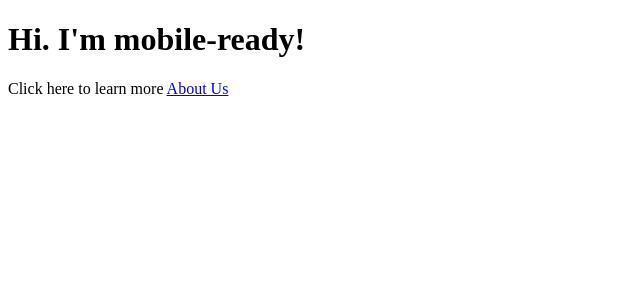
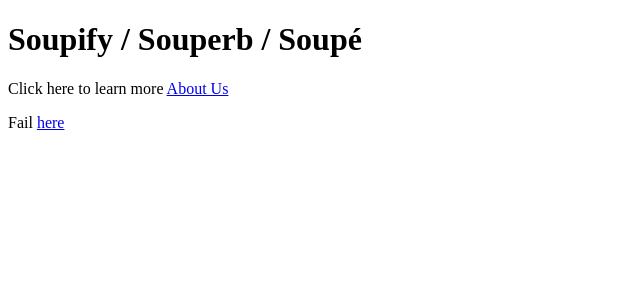
Before and after one commit to roosnic1/woctm, a Next.js app: page / in a window 1280 px wide. Shown: the top 300 px of the page, without its empty margins (0-640 px from the left). Built offline with nearby package versions, Linux system fonts and the light colour scheme.

Commit message:
Added own error page. LIKE WE EVER MAKE AN ERROR

```diff
--- a/pages/index.js
+++ b/pages/index.js
@@ -3,12 +3,19 @@
 import Link from 'next/link'
 
 
-export default () => (
+
+export default () => {
+	const title = `Soupify / Souperb / Soupé`;
+
+	return (
 	  <div>
 	    <Head>
 	      <meta name="viewport" content="width=device-width, initial-scale=1" />
+	      <title>{title}</title>
 	    </Head>
-    <h1>Hi. I'm mobile-ready!</h1>
+	    <h1>{title}</h1>
 	    <p>Click here to learn more <Link href="/about">About Us</Link></p>
+	    <p>Fail <Link href="/asdas">here</Link></p>
 	  </div>
-)
+	);
+}
```
Also changed, not shown: pages/_error.js (added, +14 -0 lines). Lines whose indentation alone changed are shown as unchanged.
